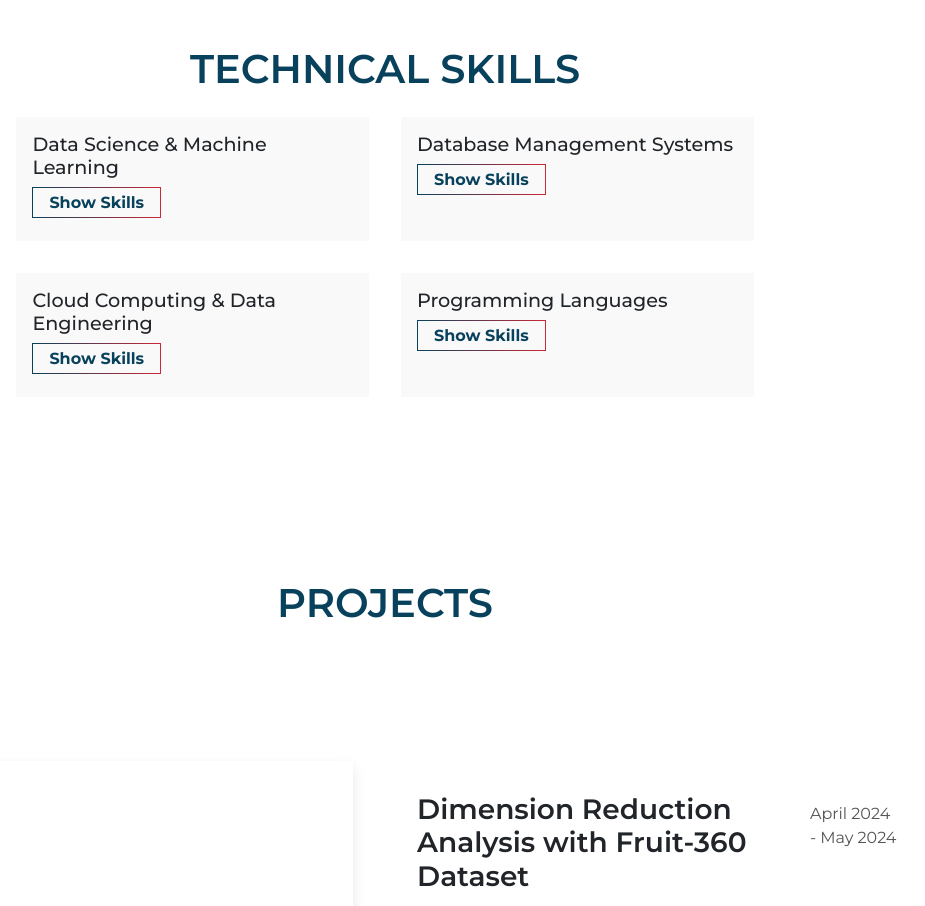
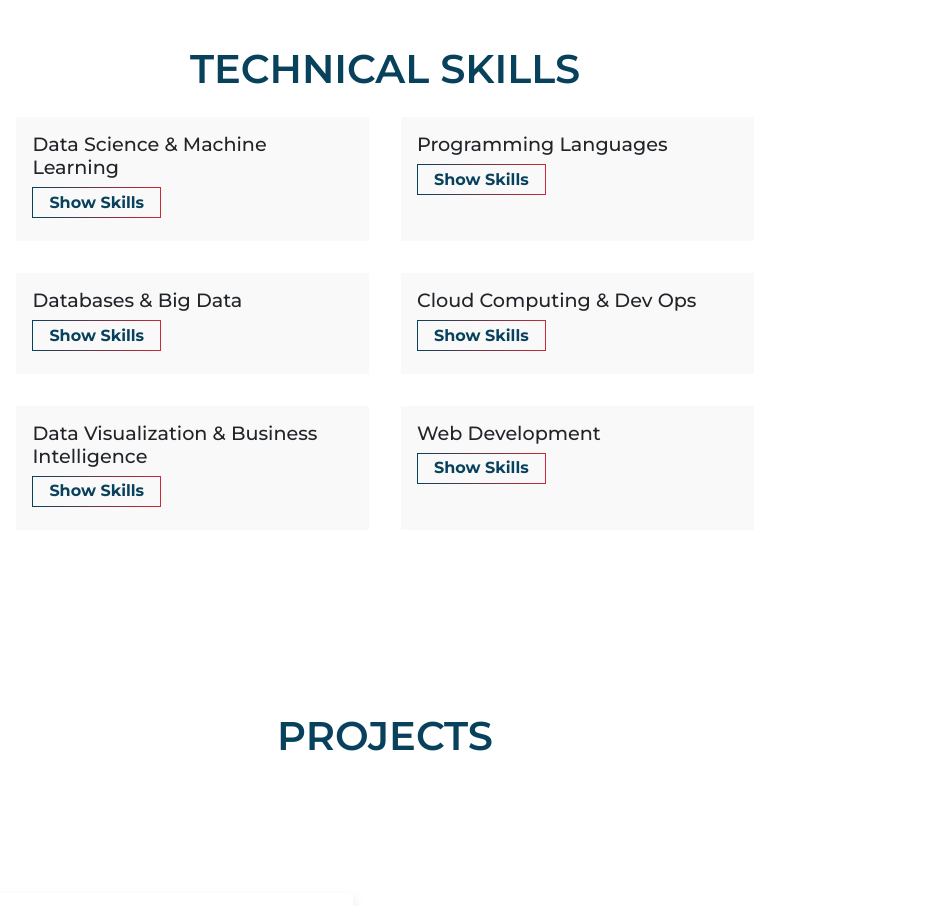
Before and after one commit to nchandur/portfolio, a React (Vite) app: page / in a window 1280 px wide. Shown: the part 3180-4086 px from the top of the page, without its empty margins (255-1180 px from the left). Built offline with nearby package versions, Linux system fonts and the light colour scheme.

Commit message:
major changes to resume format

```diff
--- a/public/Resume/Resume.css
+++ b/public/Resume/Resume.css
@@ -1,6 +1,6 @@
 body {
     font-family: 'Domine', serif;
-    font-size: 0.8rem;
+    font-size: 0.75rem;
     margin: 1.5rem;
     padding: 1.5rem;
 }
--- a/src/assets/files/SkillsDetails.js
+++ b/src/assets/files/SkillsDetails.js
@@ -1,21 +1,28 @@
 const skills = [
   {
     title: "Data Science & Machine Learning",
-    content: ["SpaCy | NLTK", " Pytesseract | OpenCV", "scikit-learn | Keras", "Matplotlib | Seaborn | Plotly", "Flask | Django"]
-  },
-  {
-    title: "Database Management Systems",
-    content: ["PostgreSQL", "MySQL", "MongoDB"]
-  },
-  {
-    title: "Cloud Computing & Data Engineering",
-    content: ["Amazon Web Services (AWS) | Microsoft Azure", "Databricks", "Snowflake", "Apache Spark/PySpark", "Kafka", "Git/GitHub | Docker"]
+    content: ["scikit-learn | Tensorflow | Keras", "Statsmodels | SciPy | NumPy", "SpaCy | NLTK", "Pytesseract | OpenCV", "Plotly | Matplotlib/Seaborn"]
   },
   {
     title: "Programming Languages",
-    content: ["Python | R | MATLAB", "Go | C/C++", "HTML/CSS | JavaScript"]
-  }
-
+    content: ["Python | R | MATLAB", "Go | C/C++", "HTML/CSS", "JavaScript"]
+  },
+  {
+    title: "Databases & Big Data",
+    content: ["PostgreSQL | MySQL | MongoDB", "Snowflake | Kafka"]
+  },
+  {
+    title: "Cloud Computing & Dev Ops",
+    content: ["Amazon Web Services (AWS) | Microsoft Azure", "Databricks | Apache Spark", "Docker | Git/GitHub"]
+  },
+  {
+    title: "Data Visualization & Business Intelligence",
+    content: ["PowerBI", "Tableau", "Microsoft Office Suite", "QGIS"]
+  },
+  {
+    title: "Web Development",
+    content: ["React.js", "Flask | Django", "Gin | Fiber", "ngrok"]
+  },
 ];
 
 export { skills };
```
Also changed, not shown: public/Resume/Resume.html (+18 -18 lines).
